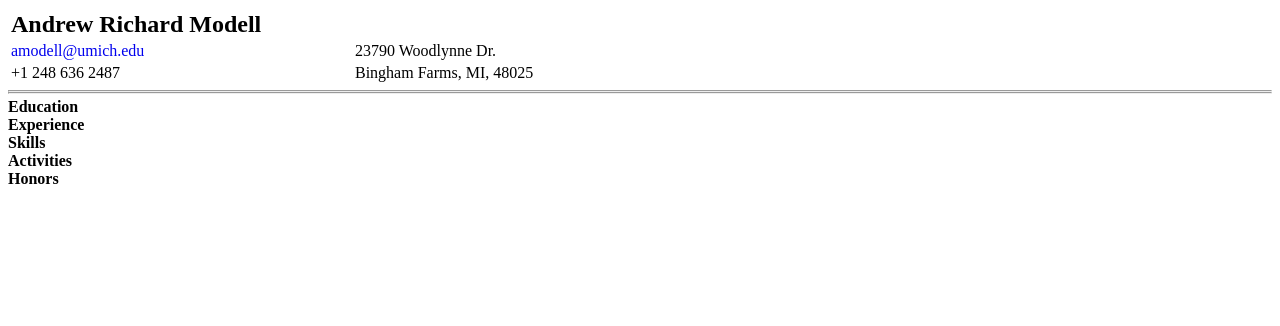
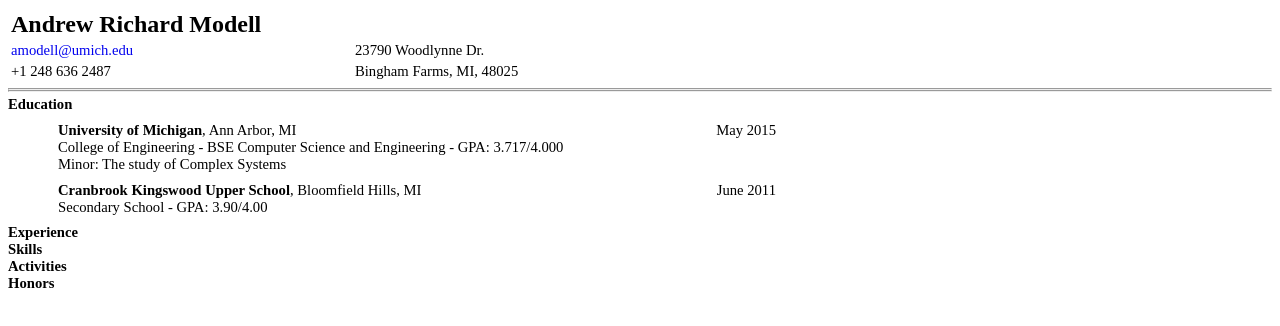
Before and after one commit to amodell/amodell.github.io, a plain HTML site: page resume.html in a window 1280 px wide. Drawn offline with Linux system fonts and the light colour scheme.

Commit message:
education logic added

```diff
--- a/resume.css
+++ b/resume.css
@@ -6,3 +6,9 @@
 hr {margin:0 0 0 0;}
 .top{margin:5px 0 0 0;}
 .bot{margin: 0 0 4px 0;}
+
+p {margin:0 0 0 0;font-size:11pt;}
+
+div{font-size:11pt}
+.edu_field {margin:.6em 0 0 50px;}
+.edu_fields{margin:0 0 .6em 0;}
--- a/resume.html
+++ b/resume.html
@@ -31,7 +31,7 @@
     <hr class="bot" />
     <div name="belowline" style="width:768px;">
       <b>Education</b>
-      <div id="edu_fields">
+      <div class="edu_fields">
       </div>
       <b>Experience</b>
       <div id="exp_fields">
@@ -53,7 +53,8 @@
 
     <!-- Handlebars templates before our buisness logic-->
     <script id="university-template" type="text/x-handlebars-template">
-      <p>
+    <div class="edu_field">
+    <p>
         <b>{{school}}</b>, {{city}}, {{state}}
         <span>{{graduation}}</span>
       </p>
@@ -61,20 +62,20 @@
       {{#if minor}}
       <p>Minor: {{minor}}</p>
       {{/if}}
+      </div>
     </script>
 
     <script id="secondary-template" type="text/x-handlebars-template">
+    <div class="edu_field">
       <p>
         <b>{{school}}</b>, {{city}}, {{state}}
         <span>{{graduation}}</span>
       </p>
       <p>Secondary School - GPA: {{gpa}}
+      </div>
     </script>
-<!--
-        <script id="exp-template" type="text/x-handlebars-template">
 
-        </script>
-        -->
+
     <script>
       function fillResume(json) {
         // set up basic info
@@ -88,8 +89,19 @@
         $("#addr2")[0]["innerText"] = addr2;
 
         // Add all educations
-        console.log(university_template(json["education"][0]));
-        console.log(secondary_template(json["education"][1]));
+        json["education"].forEach(function(school){
+          var school_html = null;
+          if (school["type"] === "university") {
+            school_html = university_template(school);
+          }
+          else if (school["type"] === "secondary") {
+            school_html = secondary_template(school);
+          }
+          else {
+            alert("school type error for: " + school["school"]);
+          }
+          $(".edu_fields").append(school_html);
+        })
 
         // remove the spinner because we're done?!?
         $(".spinner").remove();
```
